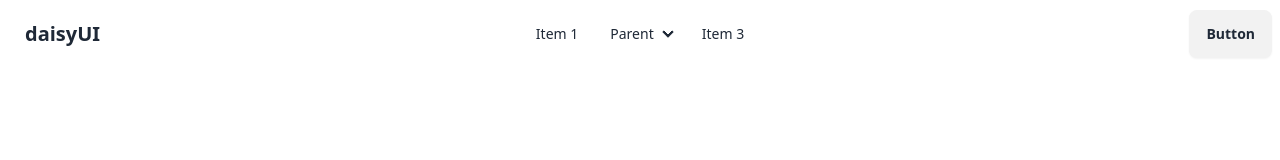
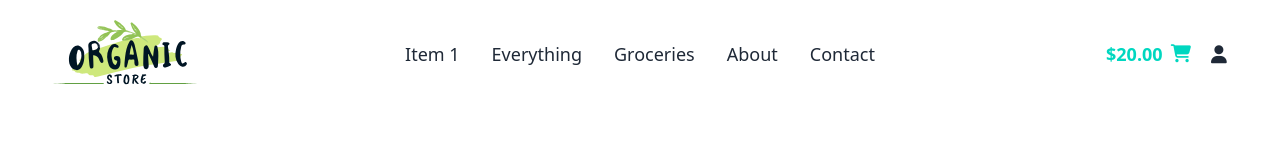
Before and after one commit to satyajit-jbl/3-organic-store, a plain HTML site: page index.html in a window 1280 px wide. Drawn offline with nearby package versions, Linux system fonts and the light colour scheme.

Commit message:
nav bar done

```diff
--- a/index.html
+++ b/index.html
@@ -3,7 +3,7 @@
 <head>
     <meta charset="UTF-8">
     <meta name="viewport" content="width=device-width, initial-scale=1.0">
-    <title>Document</title>
+    <title>Organic</title>
     <!-- fontawesome cdn -->
     <link rel="stylesheet" href="https://cdnjs.cloudflare.com/ajax/libs/font-awesome/6.6.0/css/all.min.css" integrity="sha512-Kc323vGBEqzTmouAECnVceyQqyqdsSiqLQISBL29aUW4U/M7pSPA/gEUZQqv1cwx4OnYxTxve5UMg5GT6L4JJg==" crossorigin="anonymous" referrerpolicy="no-referrer" />
     <!-- google font -->
@@ -42,57 +42,50 @@
 </head>
 <body>
     <header>
-        <nav>
-            <div class="navbar bg-base-100">
+        <nav class="w-11/12 mx-auto">
+            <div class="navbar p-0 py-5 ">
                 <div class="navbar-start">
+
+                  <a href="#" class="text-xl">
+                    <img class="w-36" src="./images/logo.svg" alt="">
+                  </a>
+                </div>
+                <div class="navbar-center hidden lg:flex">
+                  <ul class="menu menu-horizontal px-1 text-lg font-medium">
+                    <li class="hover:text-primary transition-colors duration-300 ease-in-out"><a>Item 1</a></li>
+                    <li class="hover:text-primary transition-colors duration-300 ease-in-out"><a>Everything</a></li>
+                    <li class="hover:text-primary transition-colors duration-300 ease-in-out"><a>Groceries</a></li>
+                    <li class="hover:text-primary transition-colors duration-300 ease-in-out"><a>About</a></li>
+                    <li class="hover:text-primary transition-colors duration-300 ease-in-out"><a>Contact</a></li>
+                  </ul>
+                </div>
+                <div class="navbar-end">
+                    <div class="flex items-center gap-5 text-lg">
+                        <button class="flex items-center gap-2 font-semibold text-accent">
+                            <span>$20.00</span>
+                            <i class="fa-solid fa-cart-shopping"></i>
+                        </button>
+                        <button>
+                            <i class="fa-solid fa-user"></i>
+                        </button>
+                    </div>
+
                   <div class="dropdown">
                     <div tabindex="0" role="button" class="btn btn-ghost lg:hidden">
-                      <svg
-                        xmlns="http://www.w3.org/2000/svg"
-                        class="h-5 w-5"
-                        fill="none"
-                        viewBox="0 0 24 24"
-                        stroke="currentColor">
-                        <path
-                          stroke-linecap="round"
-                          stroke-linejoin="round"
-                          stroke-width="2"
-                          d="M4 6h16M4 12h8m-8 6h16" />
-                      </svg>
+                        <i class="fa-solid fa-bars"></i>
                     </div>
                     <ul
                       tabindex="0"
-                      class="menu menu-sm dropdown-content bg-base-100 rounded-box z-[1] mt-3 w-52 p-2 shadow">
-                      <li><a>Item 1</a></li>
-                      <li>
-                        <a>Parent</a>
-                        <ul class="p-2">
-                          <li><a>Submenu 1</a></li>
-                          <li><a>Submenu 2</a></li>
-                        </ul>
-                      </li>
-                      <li><a>Item 3</a></li>
+                      class="menu menu-sm dropdown-content bg-base-100 rounded-box z-[1] mt-3 w-52 p-2 shadow text-lg font-medium right-0">
+                      <li class="hover:text-primary transition-colors duration-300 ease-in-out"><a>Item 1</a></li>
+                    <li class="hover:text-primary transition-colors duration-300 ease-in-out"><a>Everything</a></li>
+                    <li class="hover:text-primary transition-colors duration-300 ease-in-out"><a>Groceries</a></li>
+                    <li class="hover:text-primary transition-colors duration-300 ease-in-out"><a>About</a></li>
+                    <li class="hover:text-primary transition-colors duration-300 ease-in-out"><a>Contact</a></li>
+
+
                     </ul>
                   </div>
-                  <a class="btn btn-ghost text-xl">daisyUI</a>
-                </div>
-                <div class="navbar-center hidden lg:flex">
-                  <ul class="menu menu-horizontal px-1">
-                    <li><a>Item 1</a></li>
-                    <li>
-                      <details>
-                        <summary>Parent</summary>
-                        <ul class="p-2">
-                          <li><a>Submenu 1</a></li>
-                          <li><a>Submenu 2</a></li>
-                        </ul>
-                      </details>
-                    </li>
-                    <li><a>Item 3</a></li>
-                  </ul>
-                </div>
-                <div class="navbar-end">
-                  <a class="btn">Button</a>
                 </div>
               </div>
         </nav>
```
Also changed, not shown: tailwind.config.js (added).
